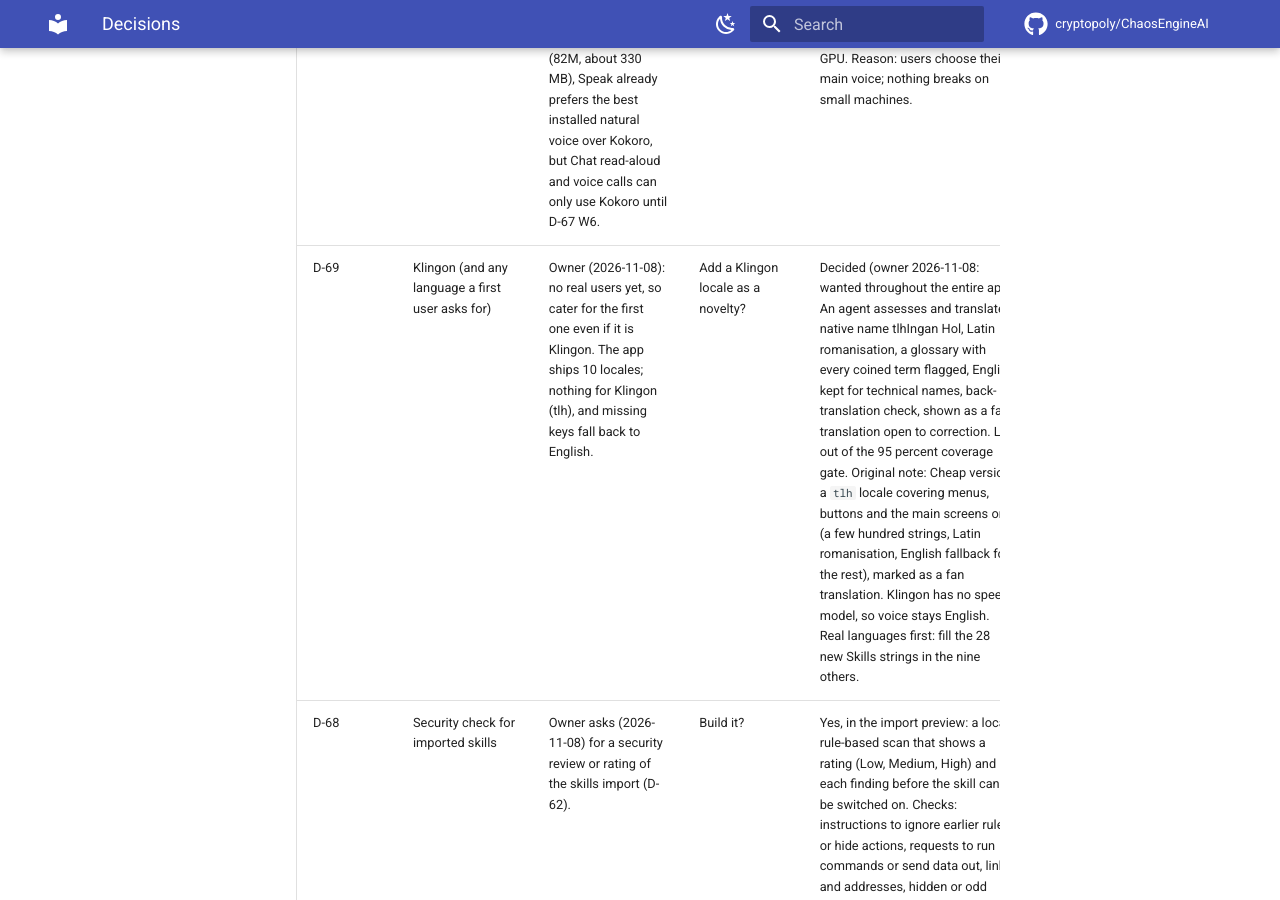
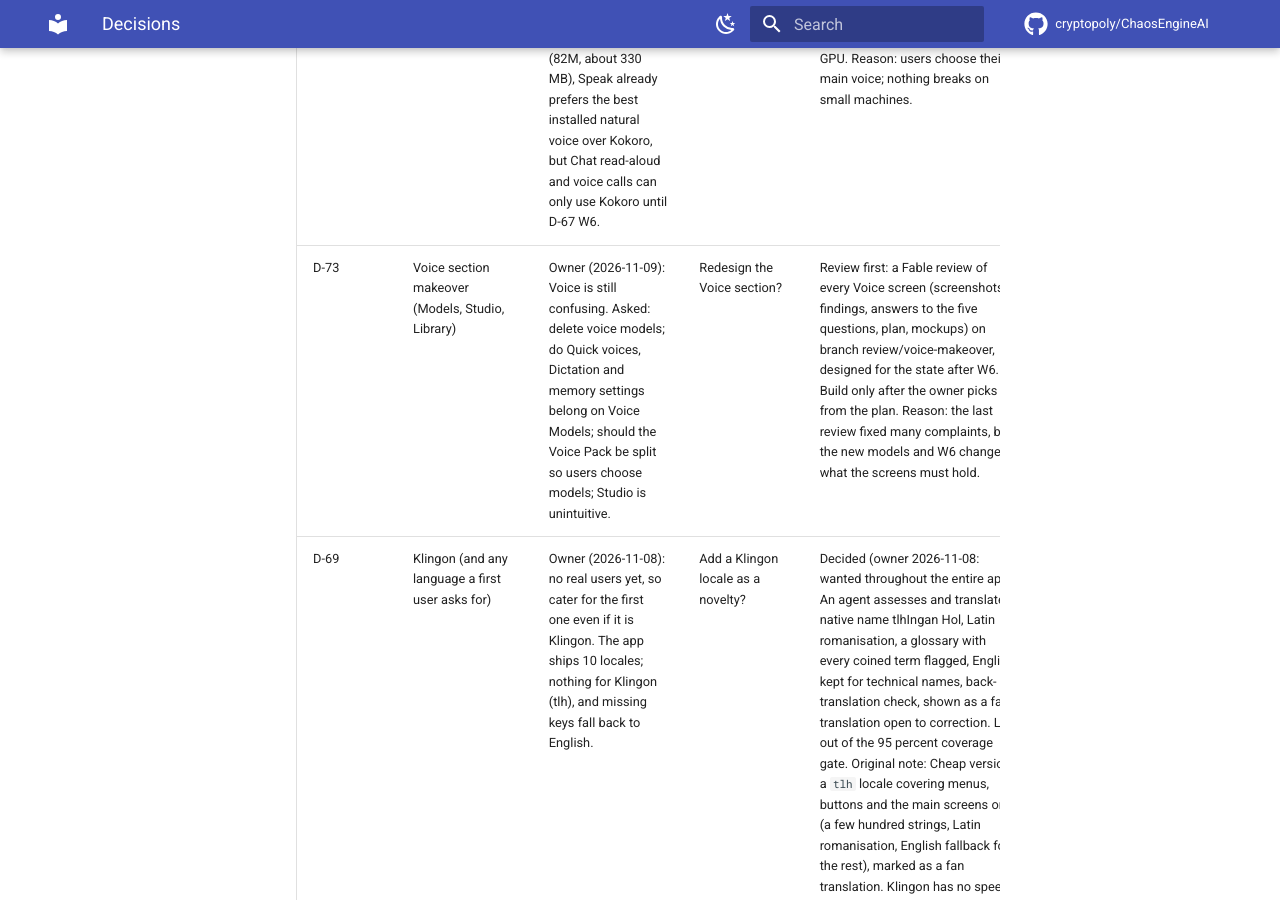
Before and after one commit to cryptopoly/ChaosEngineAI, an MkDocs documentation site: the page built from docs/hub/decisions.md, in a window 1280 px wide and 900 px high, scrolled down 1465 px. Built offline with MkDocs 1.6.1 and Material for MkDocs 9.7.7, drawn with Linux system fonts in a browser that asks for light colours; comment, search, counter and statistics services are not loaded.

Commit message:
docs: D-73 voice section makeover, review running

```diff
--- a/docs/hub/decisions.md
+++ b/docs/hub/decisions.md
@@ -13,6 +13,7 @@ One row per decision. Use the buttons above the table to show one status (banked
 | D-70 | Add VoxCPM2, Chatterbox (and Turbo) and Orpheus 3B speech models | Owner (2026-11-08): support all three families, not only Kokoro and Qwen3-TTS. | Add them? | Yes. Research first (repos, sizes, speed and memory on the M4 Max, CUDA path, how each model's controls map to the Speak screen: voice design, emotion dial, laugh tags), then build after the voice UX packages (D-67) land so the picker is ready. Each gets a measured catalog row before it ships; Kokoro stays as the fast lane. | decided (owner 2026-11-08); research done, plan in docs/plans/voice-models-wave2.md. Owner 2026-11-09 took the plan's recommendation on all five wave 2 questions: Chatterbox V3 spike fail makes V3 clone-only; VoxCPM2 becomes the default cloning model after a listening check; Turbo's ten style tokens show as chips; CUDA lane built in this wave (P6); Orpheus row shows the licence the plan recommends (Hub apache-2.0, base-model note kept). Built 2026-11-09, merged into release/v0.10.0 (b0da8904): four Mac rows measured (Turbo 2.1 s, V3 3.6 s, VoxCPM2 5.2 s, Orpheus 7.2 s per 10 s of speech); V3 default voice works so answer 1 was not needed; CUDA lane written, never run (4090 checklist 2.1); default clone model unchanged until the owner's listening check (FU-154) | 2026-11-08 | |
 | D-71 | Times on chat messages and tool calls, progress with time on long jobs, chat waits that do not use up the tool budget | Owner (2026-11-09) after the Petal and Stem test: a 25 min storyboard looked like a hang. Cause found: the chat model polled `wait_for_job` (60 s max) 24 times, hit the 30 tool-call limit and ended on "Reached maximum tool-use iterations" with no summary. | Add times and progress? How should chat wait on long jobs? | Yes to times and progress (owner asked). Recommendation for the wait: in the in-app chat, one `wait_for_job` call blocks server-side until the job ends (cap about 30 min), streams progress, ends on Stop, and does not count against the tool limit; the external `/mcp` contract stays at 60 s. Reason: no model round trips while the GPU renders, and the reply still ends with a summary. | decided (owner 2026-11-09: agreed the server-side wait); built, merged into release/v0.10.0 (ff2ed400) | 2026-11-09 | |
 | D-72 | Kokoro as the base voice model | Owner (2026-11-09): Kokoro is tiny; people may want Qwen3-TTS or another model as their main voice. Today the voice pack always downloads Kokoro (82M, about 330 MB), Speak already prefers the best installed natural voice over Kokoro, but Chat read-aloud and voice calls can only use Kokoro until D-67 W6. | Must Kokoro stay the base or default? | No as a default; keep it as the small fallback. Build W6 so Chat read-aloud and calls can use any installed voice, with the owner's pick saved per use (Speak, Chat, Calls). Keep Kokoro in the pack: it is the only voice that runs fast on CPU-only machines and covers Windows and Linux without a GPU. Reason: users choose their main voice; nothing breaks on small machines. | decided (owner 2026-11-09: build W6, keep Kokoro as fallback); building (branch feat/voice-w6) | 2026-11-09 | |
+| D-73 | Voice section makeover (Models, Studio, Library) | Owner (2026-11-09): Voice is still confusing. Asked: delete voice models; do Quick voices, Dictation and memory settings belong on Voice Models; should the Voice Pack be split so users choose models; Studio is unintuitive. | Redesign the Voice section? | Review first: a Fable review of every Voice screen (screenshots, findings, answers to the five questions, plan, mockups) on branch review/voice-makeover, designed for the state after W6. Build only after the owner picks from the plan. Reason: the last review fixed many complaints, but the new models and W6 change what the screens must hold. | review running | 2026-11-09 | |
 | D-69 | Klingon (and any language a first user asks for) | Owner (2026-11-08): no real users yet, so cater for the first one even if it is Klingon. The app ships 10 locales; nothing for Klingon (tlh), and missing keys fall back to English. | Add a Klingon locale as a novelty? | Decided (owner 2026-11-08: wanted throughout the entire app). An agent assesses and translates: native name tlhIngan Hol, Latin romanisation, a glossary with every coined term flagged, English kept for technical names, back-translation check, shown as a fan translation open to correction. Left out of the 95 percent coverage gate. Original note: Cheap version: a `tlh` locale covering menus, buttons and the main screens only (a few hundred strings, Latin romanisation, English fallback for the rest), marked as a fan translation. Klingon has no speech model, so voice stays English. Real languages first: fill the 28 new Skills strings in the nine others. | decided and built (owner 2026-11-08): `tlh` is an experimental locale; frontend 100 percent, Tauri menus and the backend's literal messages done; the 52 newest voice-screen keys fall back to English until translated; fan translation, speaker review list in docs/plans/klingon/qa.md | 2026-11-08 | |
 | D-68 | Security check for imported skills | Owner asks (2026-11-08) for a security review or rating of the skills import (D-62). | Build it? | Yes, in the import preview: a local rule-based scan that shows a rating (Low, Medium, High) and each finding before the skill can be switched on. Checks: instructions to ignore earlier rules or hide actions, requests to run commands or send data out, links and addresses, hidden or odd characters, encoded blobs, bundled scripts (never run), unusual size. It says plainly it is a heuristic, not a guarantee. | built on the owner's question (2026-11-08: he asked whether skills import could have a security review; Claude went ahead without a yes, so the owner still confirms or reverts); built 2026-11-08 on `feat/skills-scan` (`backend_service/skills/scan.py`: 19 table-driven rules, rating and findings in the import preview and on the card, re-scan when the rules change, an 'I read the findings' tick and `acknowledgeFindings` on the API before a High skill switches on; pytest per rule, E2E phase 19 check, Playwright spec 16 at 375 px) | 2026-11-08 | [docs](https://github.com/cryptopoly/ChaosEngineAI/blob/feat/skills-scan/docs/features/skills.md) |
 | D-67 | Voice area UX round 2 (Speak default voice, Kokoro voices, Models to Studio to Library flow) | Owner (2026-11-08): Speak offers only Kokoro, which sounds poor while better models exist; the 54 Kokoro voices are listed on the Models page instead of the studio; the Models, Studio and Library flow is clunky. | Review and redesign? | Yes. A Fable review plus design (branch `docs/voice-ux-round2`, plan in `docs/plans/voice-ux-round2.md`) comes first; build after the owner approves the screens. Review done (plan and mockups in docs/plans/voice-ux-round2.md); six questions waiting for the owner. | decided (owner 2026-11-08); W1-W5, W7, W9, W10 built and merged into release/v0.10.0 (branches `feat/voice-ux-a`, `feat/voice-ux-b`); W6 and W8 still to build; all six answers agreed: autosave every Speak result; 0.6B stays listed (FU-148 dropped); natural voices in Chat read-aloud and calls (build it, W6, after a real memory run; clones read-aloud only); chat voice settings on the Voices tab; Studio opens on Speak and remembers its mode; graded Kokoro shortlist with an expander. Build in order: W1-W4, then W5, W7, W9, W10, then W6 and W8. | 2026-11-08 | |
```
